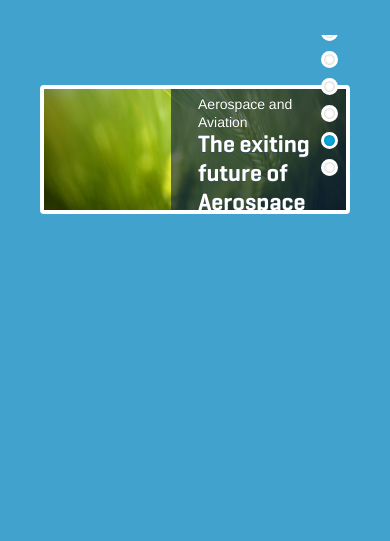
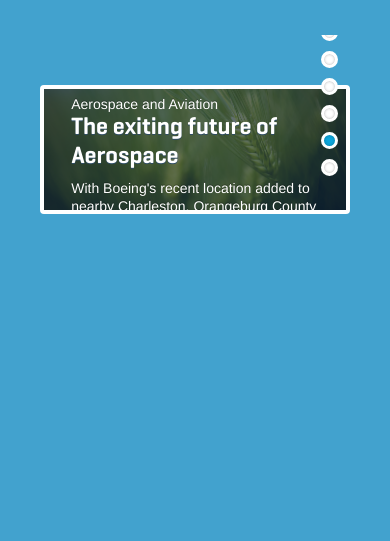
Before and after one commit to eduarmreyes/flex-slider-wp.ocdc.com, a website with bundled scripts: page wp.ocdc.com/thumbnail-controlnav.html in a window 390 px wide. Built offline with nearby package versions, Linux system fonts and the light colour scheme.

Commit message:
Show image caption full space on devices 790px or smaller

```diff
--- a/wp.ocdc.com/thumbnail-controlnav.html
+++ b/wp.ocdc.com/thumbnail-controlnav.html
@@ -69,6 +69,11 @@
       }
       .flex-direction-nav {
         display: none;
+      }
+    }
+    @media screen and (max-width: 789px) {
+      .flex-caption {
+        max-width: 82%;
       }
     }
   </style>
```
